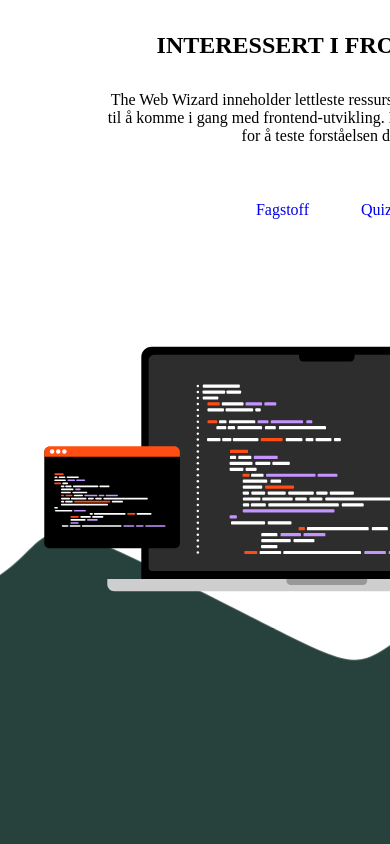
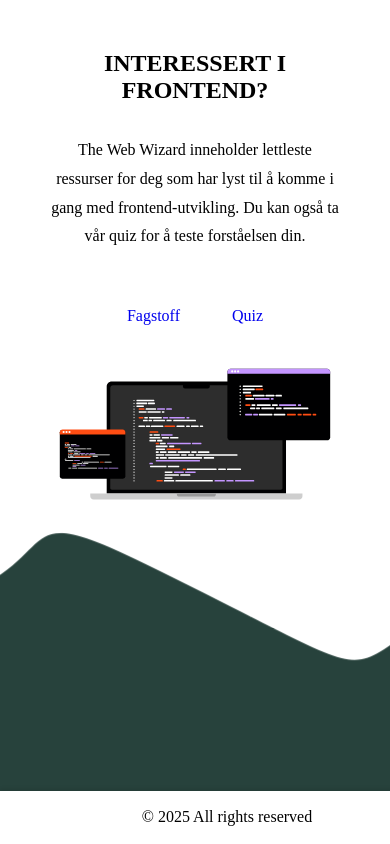
Before and after one commit to alekskosta/arbeidskrav02-aleksander-og-ola, a Next.js app: page / in a window 390 px wide. Built offline with nearby package versions, Linux system fonts and the light colour scheme.

Commit message:
optimalisert responsivitet og lagt til fixed footer

```diff
--- a/app/globals.css
+++ b/app/globals.css
@@ -1,4 +1,4 @@
-* {
+/* * {
   margin: 0;
   padding: 0;
   box-sizing: border-box;
@@ -17,4 +17,4 @@ body {
 
 main {
   flex: 1;
-}
+} */
--- a/app/layout.tsx
+++ b/app/layout.tsx
@@ -1,9 +1,13 @@
 import type { ReactNode } from "react";
+import Footer from "@/components/common/Footer";
 
 export default function RootLayout({ children }: { children: ReactNode }) {
   return (
     <html lang="no">
-      <body>{children}</body>
+      <body>
+        {children}
+        <Footer />
+      </body>
     </html>
   );
 }
--- a/app/page.module.css
+++ b/app/page.module.css
@@ -18,7 +18,7 @@ body {
   right: 0;
   height: 100dvh;
   width: auto;
-  z-index: 0;
+  z-index: -1;
   pointer-events: none;
   transform: scale(2);
   margin-right: 250px;
--- a/components/common/Footer.module.css
+++ b/components/common/Footer.module.css
@@ -1,6 +1,11 @@
 .footer {
   background-color: white;
-  padding: 1rem 2rem;
+  padding: 0.1rem 2rem;
   text-align: center;
   box-shadow: 0 -2px 4px rgba(0, 0, 0, 0.1);
+  z-index: 2;
+  position: fixed;
+  bottom: 0;
+  left: 0;
+  width: 100vw;
 }
--- a/components/home/MainContent.module.css
+++ b/components/home/MainContent.module.css
@@ -2,7 +2,6 @@
   width: 100%;
   max-width: 1180px;
   margin: 0 auto;
-  padding: 32px 24px;
 }
 
 .grid {
@@ -29,6 +28,7 @@
 .lead {
   margin: 0 0 24px;
   max-width: 55ch;
+  line-height: 1.8rem;
 }
 
 .ctaRow {
@@ -46,9 +46,7 @@
   .grid {
     grid-template-columns: 1fr;
     gap: 28px;
-  }
-  .right {
-    justify-self: start;
+    padding: 50px;
   }
   .left,
   .right {
@@ -56,4 +54,9 @@
     justify-content: center;
     align-items: center;
   }
+  .devices {
+    width: 100%;
+    max-width: 600px;
+    height: auto;
+  }
 }
--- a/components/home/MainContent.tsx
+++ b/components/home/MainContent.tsx
@@ -29,6 +29,7 @@ export default function MainContent() {
           <Image
             src="/code-devices.svg"
             alt="Kode på enheter"
+            className={styles.devices}
             width={600}
             height={420}
             priority
```
